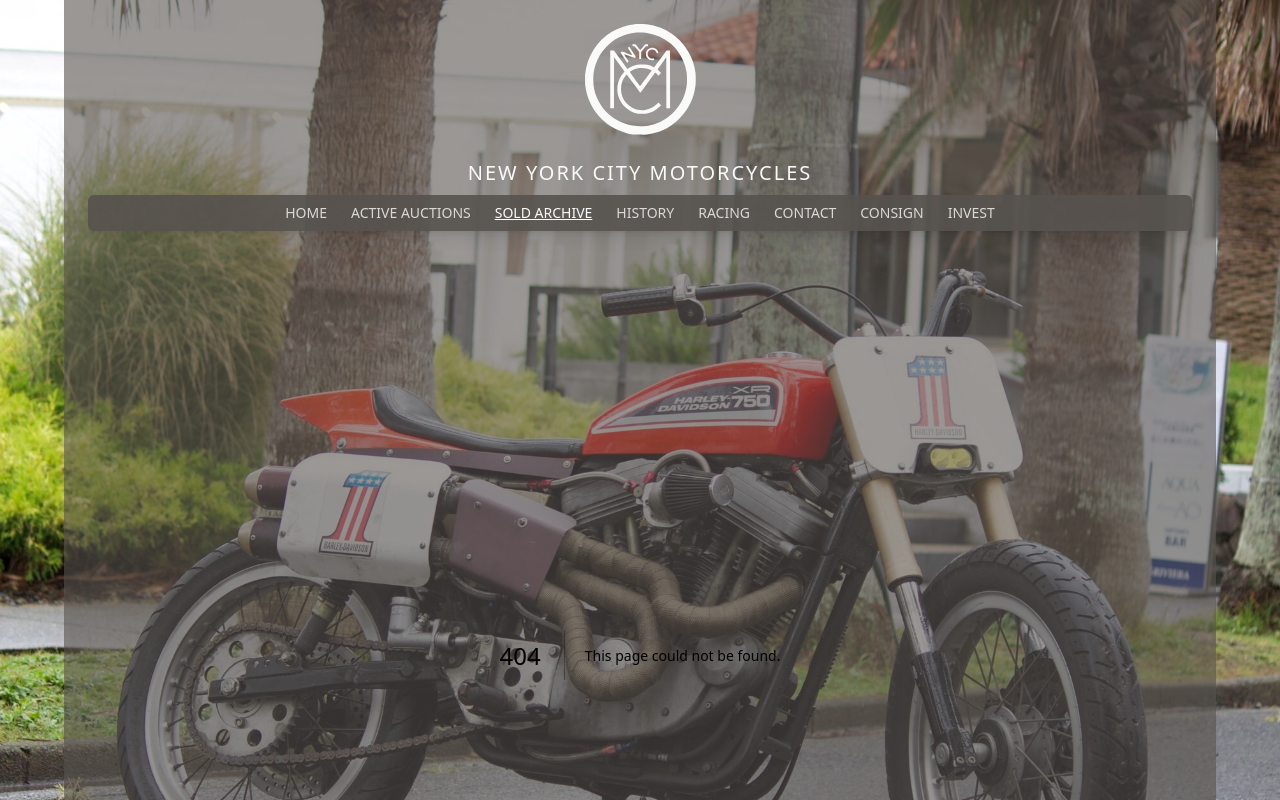
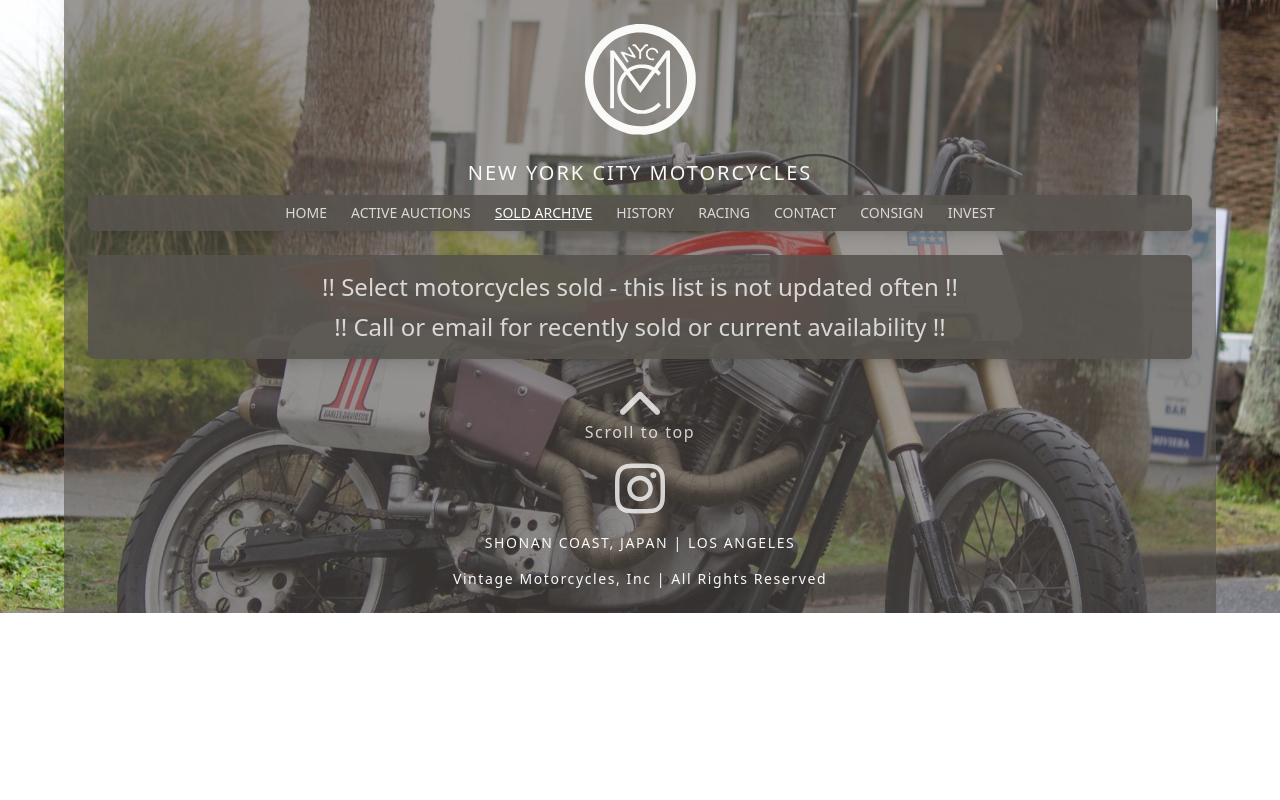
Before and after one commit to jedharwood/NycMotorcycles, a Next.js app: page /sold-archive in a window 1280 px wide. Before the commit this address had no page. Shown: the top 800 px of the page. Built offline with nearby package versions, Linux system fonts and the light colour scheme.

Commit message:
Created SoldArchive page

```diff
--- a/languages/en.json
+++ b/languages/en.json
@@ -158,5 +158,10 @@
   "page.racing.head.meta.content": "This page details Larry from New York City's career racing vintage motorcycles in the USA. Larry raced at the Barber Vintage Festival and at the AHRMA National Championship at Roebling Road Raceway, in Savannah, GA. He rode a heavily-modified ex-Tim Joyce T-100 unit Triumph and a Laverda 750SFC clone.",
   "page.racing.section-1.title": "Racing",
   "page.racing.section-1.text-1": "After attending the Barber Vintage Festival at the end of the 2013 race season as a spectator/collector/enthusiast, I boldly announced that 2013 would be the last year that I didn't race. And so it was.",
-  "page.racing.section-1.text-2": "The first race in the 2014 AHRMA National Championship was at Roebling Road Raceway, in Savannah, GA.  After completing the AHRMA race school on the Friday, I was on the starting grid the following two days. By the end of the 2014 season I raced at 7 of the 10 weekend events, campaigning a heavily-modified ex-Tim Joyce T-100 unit Triumph in Sportsman 500 class and toward the end of the season, in addition, a Laverda 750SFC clone."
+  "page.racing.section-1.text-2": "The first race in the 2014 AHRMA National Championship was at Roebling Road Raceway, in Savannah, GA.  After completing the AHRMA race school on the Friday, I was on the starting grid the following two days. By the end of the 2014 season I raced at 7 of the 10 weekend events, campaigning a heavily-modified ex-Tim Joyce T-100 unit Triumph in Sportsman 500 class and toward the end of the season, in addition, a Laverda 750SFC clone.",
+  "page.sold-archive.alt": "",
+  "page.sold-archive.head.meta.title": "",
+  "page.sold-archive.head.meta.content": "",
+  "page.sold-archive.section-1.title-1": "!! Select motorcycles sold - this list is not updated often !!",
+  "page.sold-archive.section-1.title-2": "!! Call or email for recently sold or current availability !!"
 }
--- /dev/null
+++ b/pages/sold-archive/index.tsx
@@ -0,0 +1,24 @@
+import { FC } from 'react'
+import { TitleBlock } from '@/components/title-block'
+import { HeadElement } from '@/components/head-element'
+
+const SoldArchivePage: FC = () => {
+  return (
+    <>
+      <HeadElement
+        pageTitle="page.sold-archive.head.meta.title"
+        content="page.sold-archive.head.meta.content"
+      />
+      <main>
+        <TitleBlock
+          titles={[
+            'page.sold-archive.section-1.title-1',
+            'page.sold-archive.section-1.title-2',
+          ]}
+        />
+      </main>
+    </>
+  )
+}
+
+export default SoldArchivePage
```
